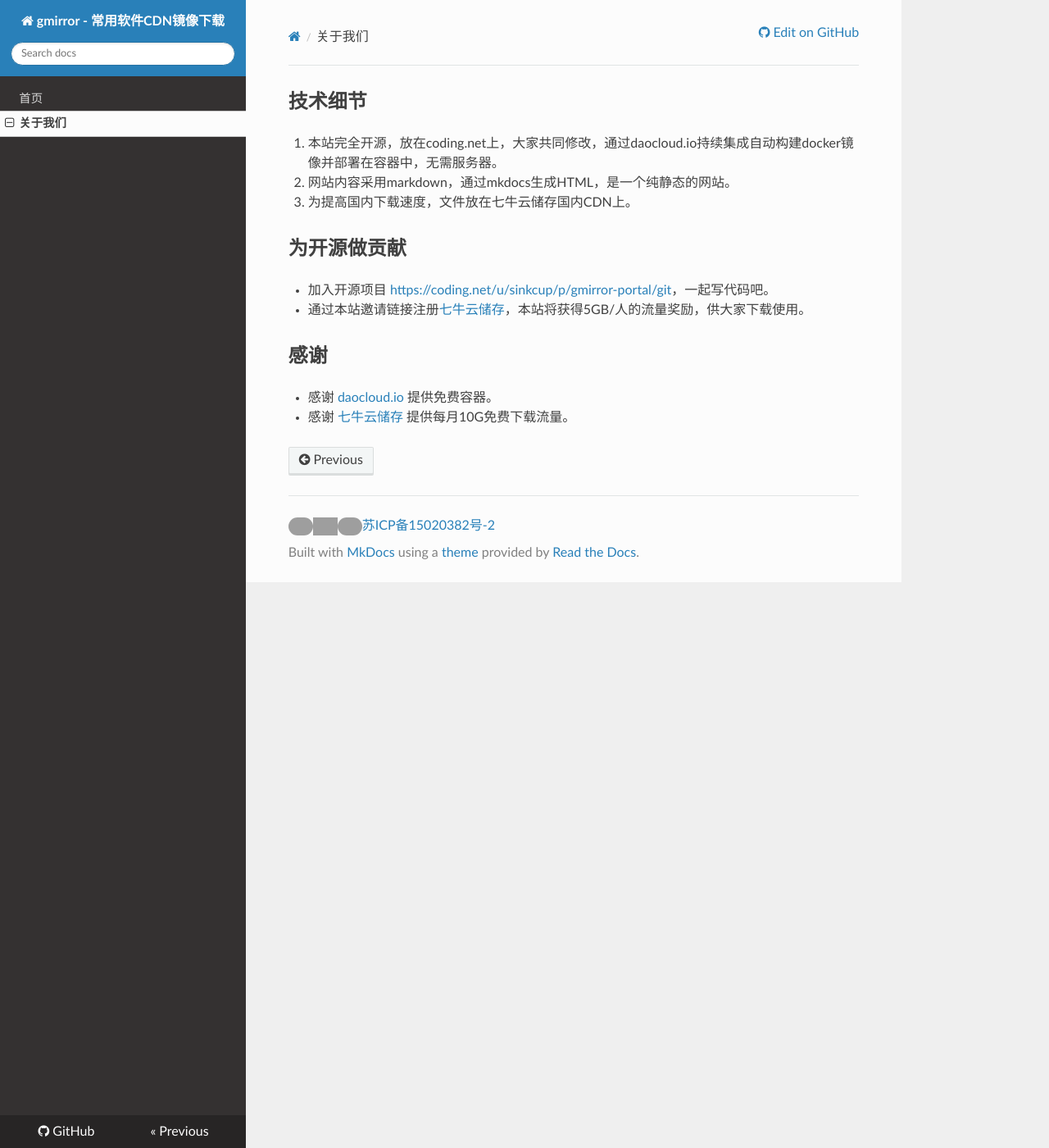
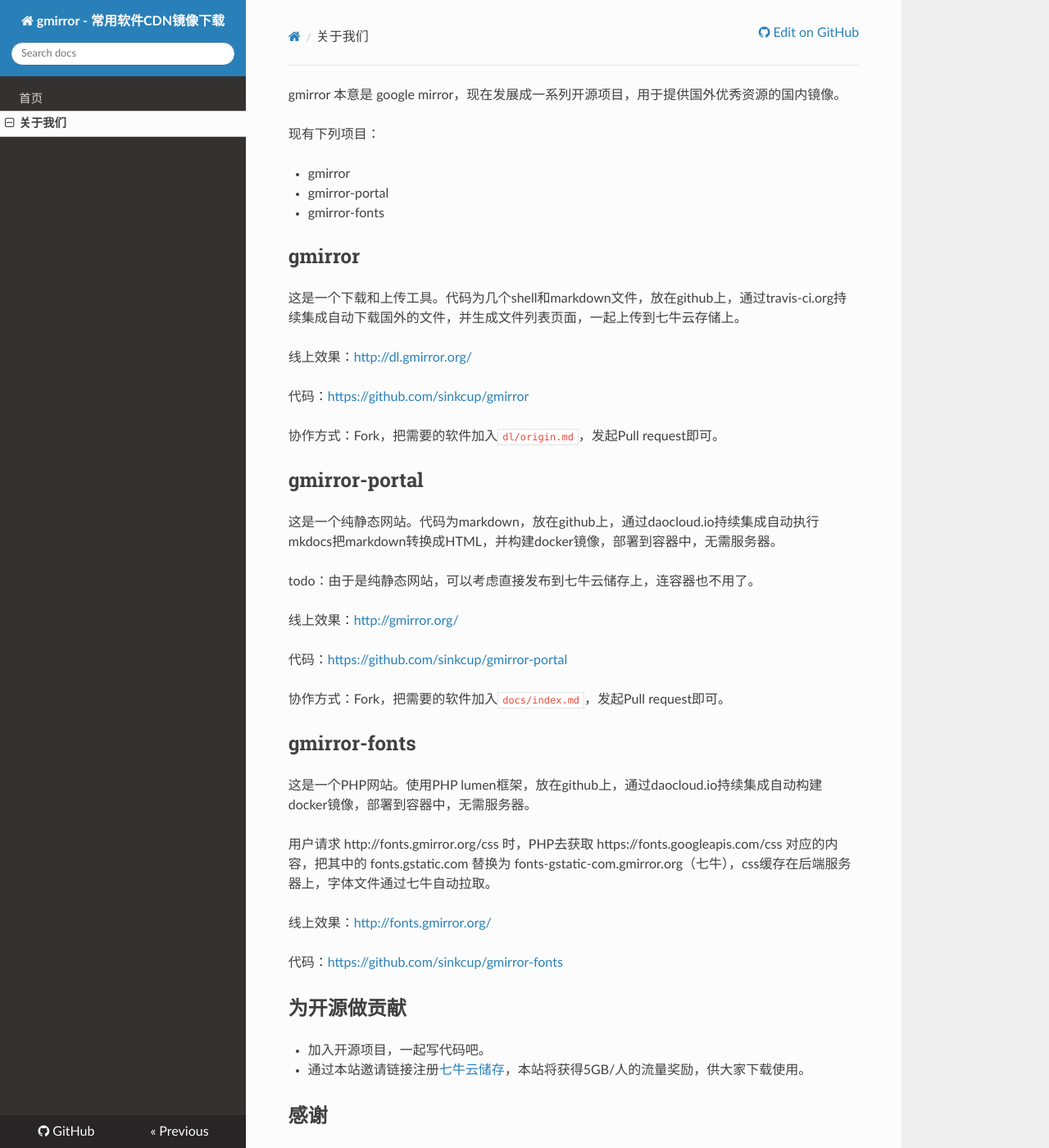
Before and after one commit to sinkcup/gmirror-portal, an MkDocs documentation site: the page built from docs/about.md, in a window 1280 px wide and 1400 px high. Shown: the whole window at 82% size. Built offline with MkDocs 1.6.1, drawn with Linux system fonts in a browser that asks for light colours; nearby versions of some CDN libraries; old or Windows-style settings are respelled for this version of MkDocs; grey boxes are pictures that could not be loaded.

Commit message:
resolved #4

```diff
--- a/docs/about.md
+++ b/docs/about.md
@@ -1,13 +1,46 @@
+gmirror 本意是 google mirror，现在发展成一系列开源项目，用于提供国外优秀资源的国内镜像。
 
-## 技术细节
+现有下列项目：
 
-1. 本站完全开源，放在coding.net上，大家共同修改，通过daocloud.io持续集成自动构建docker镜像并部署在容器中，无需服务器。
-2. 网站内容采用markdown，通过mkdocs生成HTML，是一个纯静态的网站。
-3. 为提高国内下载速度，文件放在七牛云储存国内CDN上。
+ * gmirror
+ * gmirror-portal
+ * gmirror-fonts
+
+## gmirror
+
+这是一个下载和上传工具。代码为几个shell和markdown文件，放在github上，通过travis-ci.org持续集成自动下载国外的文件，并生成文件列表页面，一起上传到七牛云存储上。
+
+线上效果：[http://dl.gmirror.org/](http://dl.gmirror.org/)
+
+代码：[https://github.com/sinkcup/gmirror](https://github.com/sinkcup/gmirror)
+
+协作方式：Fork，把需要的软件加入`dl/origin.md`，发起Pull request即可。
+
+## gmirror-portal
+
+这是一个纯静态网站。代码为markdown，放在github上，通过daocloud.io持续集成自动执行mkdocs把markdown转换成HTML，并构建docker镜像，部署到容器中，无需服务器。
+
+todo：由于是纯静态网站，可以考虑直接发布到七牛云储存上，连容器也不用了。
+
+线上效果：[http://gmirror.org/](http://gmirror.org/)
+
+代码：[https://github.com/sinkcup/gmirror-portal](https://github.com/sinkcup/gmirror-portal)
+
+协作方式：Fork，把需要的软件加入`docs/index.md`，发起Pull request即可。
+
+## gmirror-fonts
+
+这是一个PHP网站。使用PHP lumen框架，放在github上，通过daocloud.io持续集成自动构建docker镜像，部署到容器中，无需服务器。
+
+用户请求 http://fonts.gmirror.org/css 时，PHP去获取 https://fonts.googleapis.com/css 对应的内容，把其中的 fonts.gstatic.com 替换为 fonts-gstatic-com.gmirror.org（七牛），css缓存在后端服务器上，字体文件通过七牛自动拉取。
+
+线上效果：[http://fonts.gmirror.org/](http://fonts.gmirror.org/)
+
+代码：[https://github.com/sinkcup/gmirror-fonts](https://github.com/sinkcup/gmirror-fonts)
 
 ## 为开源做贡献
 
- * 加入开源项目 [https://coding.net/u/sinkcup/p/gmirror-portal/git](https://coding.net/u/sinkcup/p/gmirror-portal/git)，一起写代码吧。
+ * 加入开源项目，一起写代码吧。
  * 通过本站邀请链接注册[七牛云储存](https://portal.qiniu.com/signup?code=3lafkpsz7yes1)，本站将获得5GB/人的流量奖励，供大家下载使用。
 
 ## 感谢
```
